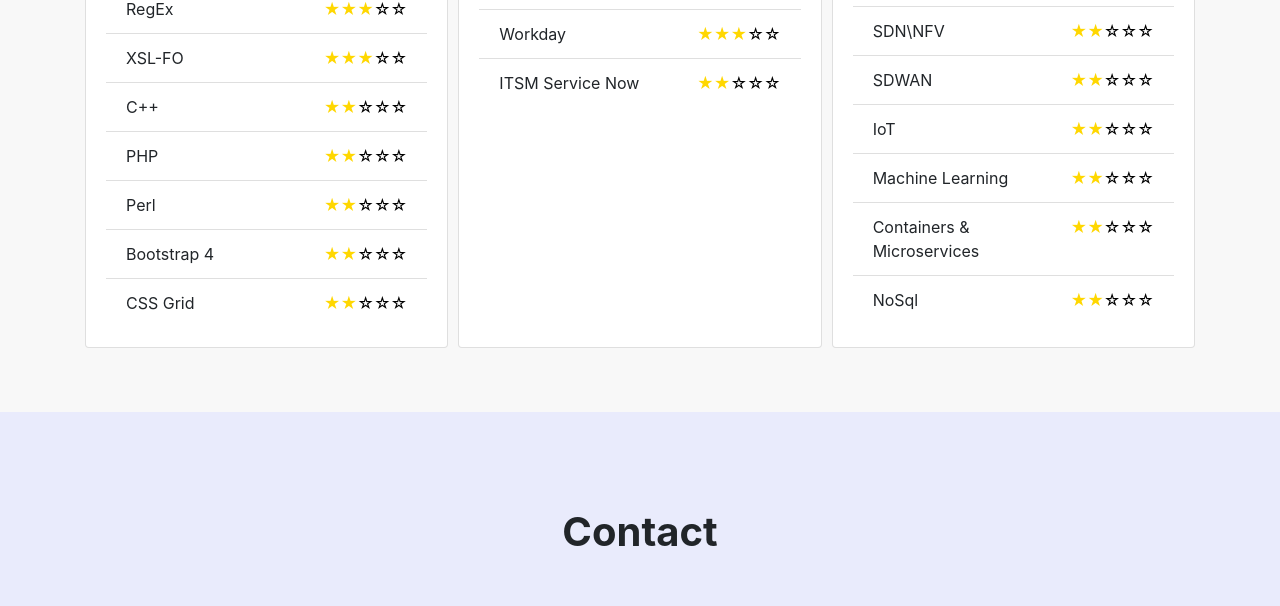
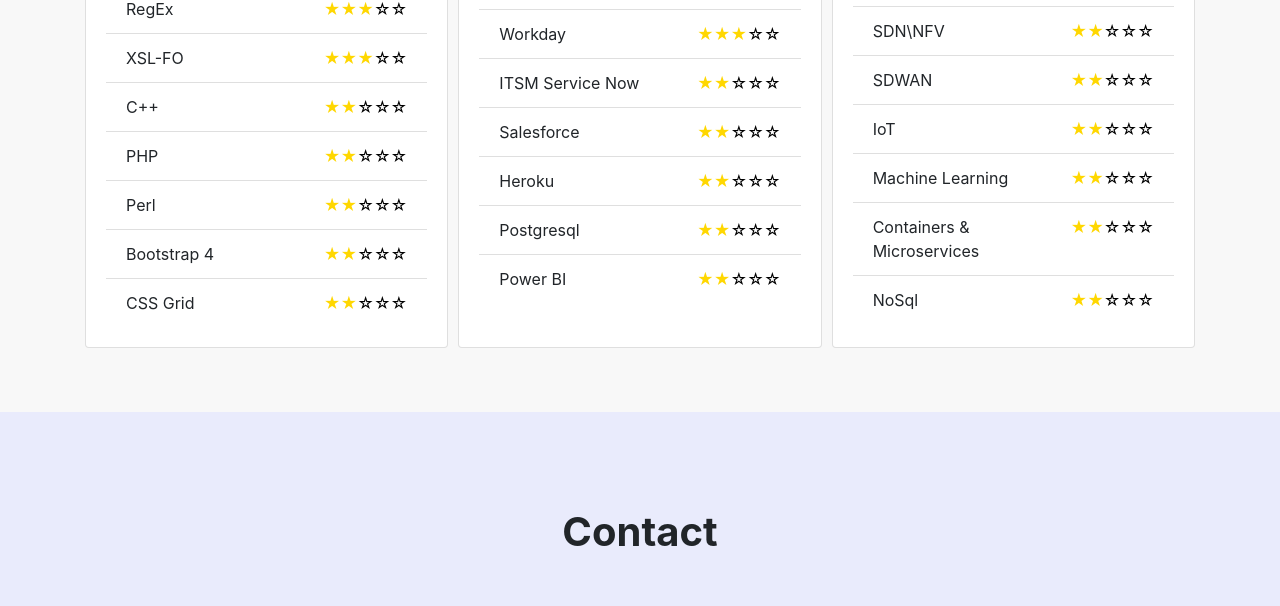
Before and after one commit to KevinEffertz/KevinEffertz.github.io, a plain HTML site: page Index.html in a window 1280 px wide. Shown: the part 5235-5841 px from the top of the page. Drawn offline with nearby package versions, Linux system fonts and the light colour scheme; a web font is replaced by a local one.

Commit message:
Update typewriter and new tools experience.

```diff
--- a/Index.html
+++ b/Index.html
@@ -568,6 +568,38 @@
               <div class="star-empty">&#x2606;&#x2606;&#x2606;</div>
             </div>
           </li>
+		  <li class="list-group-item">
+            <div class="d-flex">
+              <div> Salesforce</div>
+              <div class="star-gold-filled ml-auto
+" >&#x2605;&#x2605;</div>
+              <div class="star-empty">&#x2606;&#x2606;&#x2606;</div>
+            </div>
+          </li>
+		  <li class="list-group-item">
+            <div class="d-flex">
+              <div> Heroku</div>
+              <div class="star-gold-filled ml-auto
+" >&#x2605;&#x2605;</div>
+              <div class="star-empty">&#x2606;&#x2606;&#x2606;</div>
+            </div>
+          </li>
+          <li class="list-group-item">
+            <div class="d-flex">
+              <div> Postgresql</div>
+              <div class="star-gold-filled ml-auto
+" >&#x2605;&#x2605;</div>
+              <div class="star-empty">&#x2606;&#x2606;&#x2606;</div>
+            </div>
+          </li>
+          <li class="list-group-item">
+            <div class="d-flex">
+              <div> Power BI</div>
+              <div class="star-gold-filled ml-auto
+" >&#x2605;&#x2605;</div>
+              <div class="star-empty">&#x2606;&#x2606;&#x2606;</div>
+            </div>
+          </li>
         </ul>
       </div>
     </div>
@@ -793,7 +825,7 @@
 <script>
  // let typewriterText = document.getElementById('typewriterText').innerText;
   let typed = new Typed('.typewriter', {
-  strings: ["Digital Transformation Engineer", "Salesforce Administrator", "Senior Software Engineer", "Application Developer", "System Support Engineer"],
+  strings: ["Digital Transformation Engineer", "Salesforce Administrator", "Strategic Technical Consultant", "Senior Software Engineer", "Application Developer", "System Support Engineer"],
  // strings:  typewriterText.split(','),
   typeSpeed: 60,
   backSpeed: 40,
```
